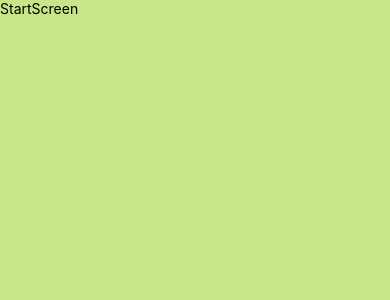
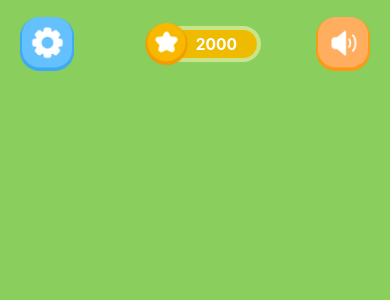
Before and after one commit to TalJa1/ArtApp, a React Native app: screen /StartScreen in a window 390 px wide. Shown: the top 300 px of the page. Built offline with nearby package versions, Linux system fonts and the light colour scheme.

Commit message:
Refactor StartScreen component to add header with navigation button and update styles

```diff
--- a/views/main/StartScreen.tsx
+++ b/views/main/StartScreen.tsx
@@ -1,18 +1,22 @@
-import {ScrollView, StyleSheet, Text, TouchableOpacity, View} from 'react-native';
+import {
+  Image,
+  ScrollView,
+  StyleSheet,
+  Text,
+  TouchableOpacity,
+  View,
+} from 'react-native';
 import React from 'react';
 import {SafeAreaView} from 'react-native-safe-area-context';
 import useStatusBar from '../../services/useStatusBarCustom';
-import {vw} from '../../services/styleSheets';
+import {vh, vw} from '../../services/styleSheets';
 
 const StartScreen = () => {
-  useStatusBar('#C8E589');
+  useStatusBar('#8ACE5D');
   return (
     <SafeAreaView style={styles.container}>
       <ScrollView>
         <Header />
-        <View>
-          <Text>StartScreen</Text>
-        </View>
       </ScrollView>
     </SafeAreaView>
   );
@@ -21,7 +25,27 @@ const StartScreen = () => {
 const Header: React.FC = () => {
   return (
     <View style={styles.headerContainer}>
-      <TouchableOpacity></TouchableOpacity>
+      <TouchableOpacity>
+        <Image
+          style={styles.headerBtnImg}
+          source={require('../../assets/start/settingBtn.png')}
+        />
+      </TouchableOpacity>
+      <View style={styles.starContainer}>
+        <Image
+          style={styles.starImg}
+          source={require('../../assets/start/starCircle.png')}
+        />
+        <View style={styles.headerTxtContainer}>
+          <Text style={styles.headerTxt}>2000</Text>
+        </View>
+      </View>
+      <TouchableOpacity>
+        <Image
+          style={styles.headerBtnImg}
+          source={require('../../assets/start/soundBtn.png')}
+        />
+      </TouchableOpacity>
     </View>
   );
 };
@@ -31,11 +55,44 @@ export default StartScreen;
 const styles = StyleSheet.create({
   container: {
     flex: 1,
-    backgroundColor: '#C8E589',
+    backgroundColor: '#8ACE5D',
   },
   headerContainer: {
+    marginVertical: vh(2),
     paddingHorizontal: vw(5),
     flexDirection: 'row',
     justifyContent: 'space-between',
+    alignItems: 'center',
+  },
+  headerBtnImg: {
+    width: vw(14),
+    height: vw(14),
+    resizeMode: 'contain',
+  },
+  starContainer: {
+    flexDirection: 'row',
+    alignItems: 'center',
+  },
+  starImg: {
+    width: vw(11),
+    height: vw(11),
+    resizeMode: 'contain',
+    position: 'relative',
+    left: vw(4),
+    zIndex: 2,
+  },
+  headerTxtContainer: {
+    backgroundColor: '#EFBB00',
+    paddingVertical: vh(0.5),
+    paddingHorizontal: vw(5),
+    borderTopRightRadius: vw(20),
+    borderBottomRightRadius: vw(20),
+    borderWidth: 4,
+    borderColor: '#C8E589',
+  },
+  headerTxt: {
+    fontSize: vw(4),
+    color: '#fff',
+    fontWeight: 'bold',
   },
 });
```
